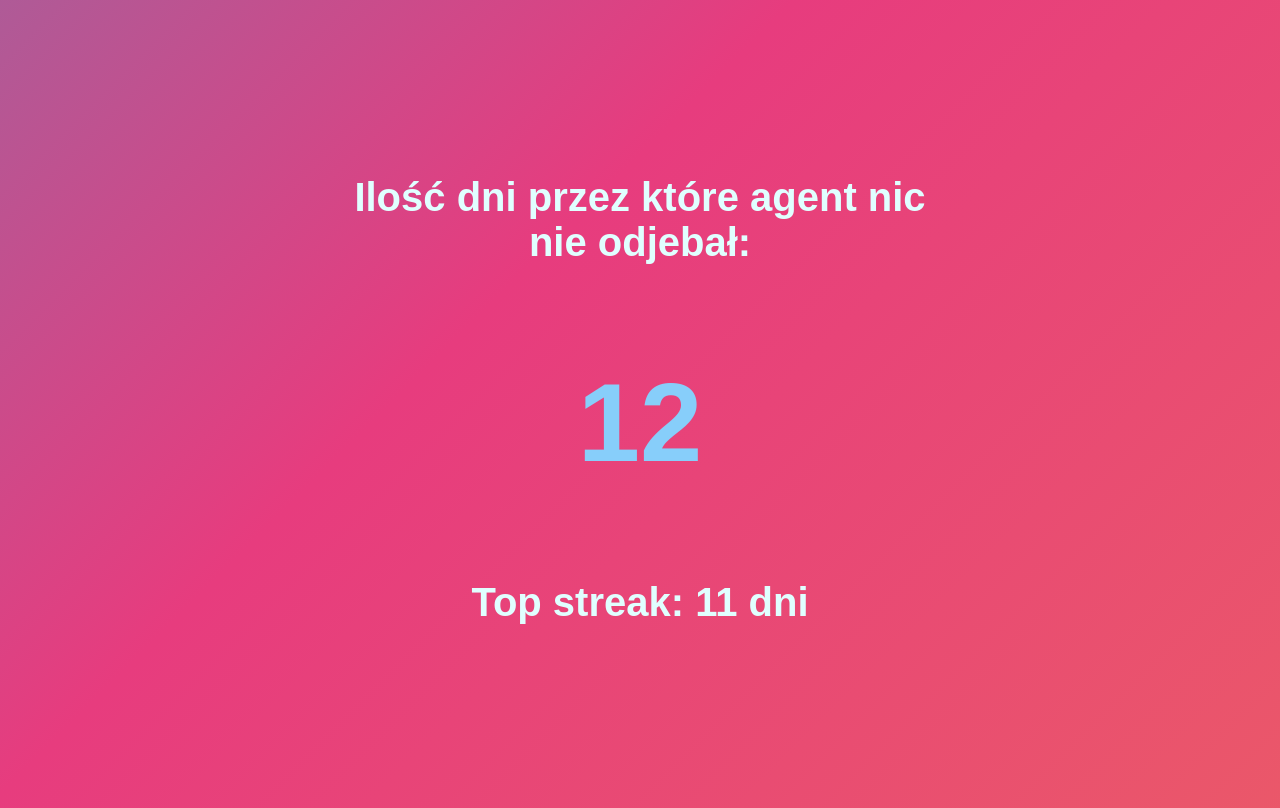
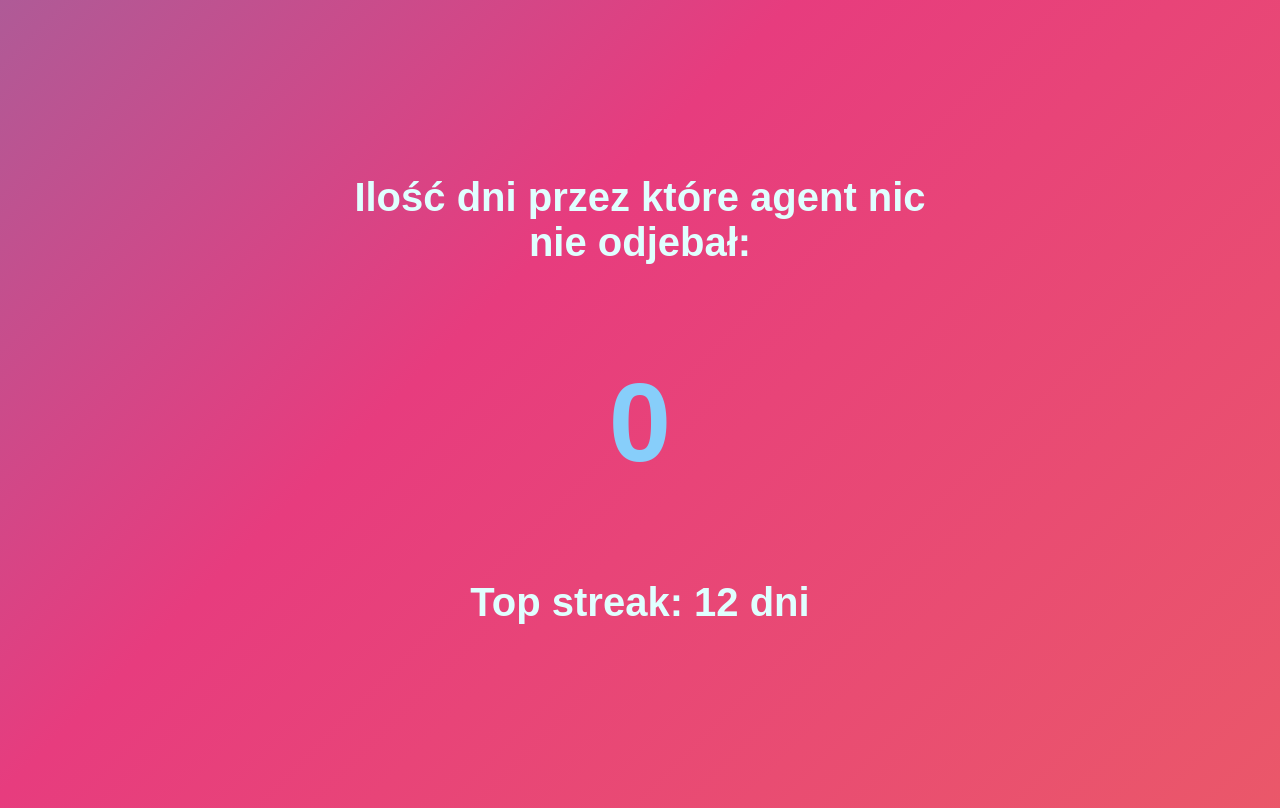
Before and after one commit to mm0070/agent, a plain HTML site: page index.html in a window 1280 px wide. Drawn offline with Linux system fonts and the light colour scheme.

Commit message:
Update index.html
In the light of new information provided by Agent's acquaintances, the "Date" and "Top Streak" were required to be updated.

```diff
--- a/index.html
+++ b/index.html
@@ -15,11 +15,11 @@
     <div class="content">
             <h1>Ilość dni przez które agent nic nie odjebał:</h1>
         <h2 id="days"></h2>
-        <h1>Top streak: 11 dni</h1>
+        <h1>Top streak: 12 dni</h1>
     </div>
 
     <script type="text/javascript">
-        var agentDate = new Date("2021-05-11")
+        var agentDate = new Date("2021-05-23")
         var todaysDate = new Date()
         var timeDiff = todaysDate.getTime() - agentDate.getTime();
         var daysDiff = timeDiff  / (1000 * 3600 * 24);
```
